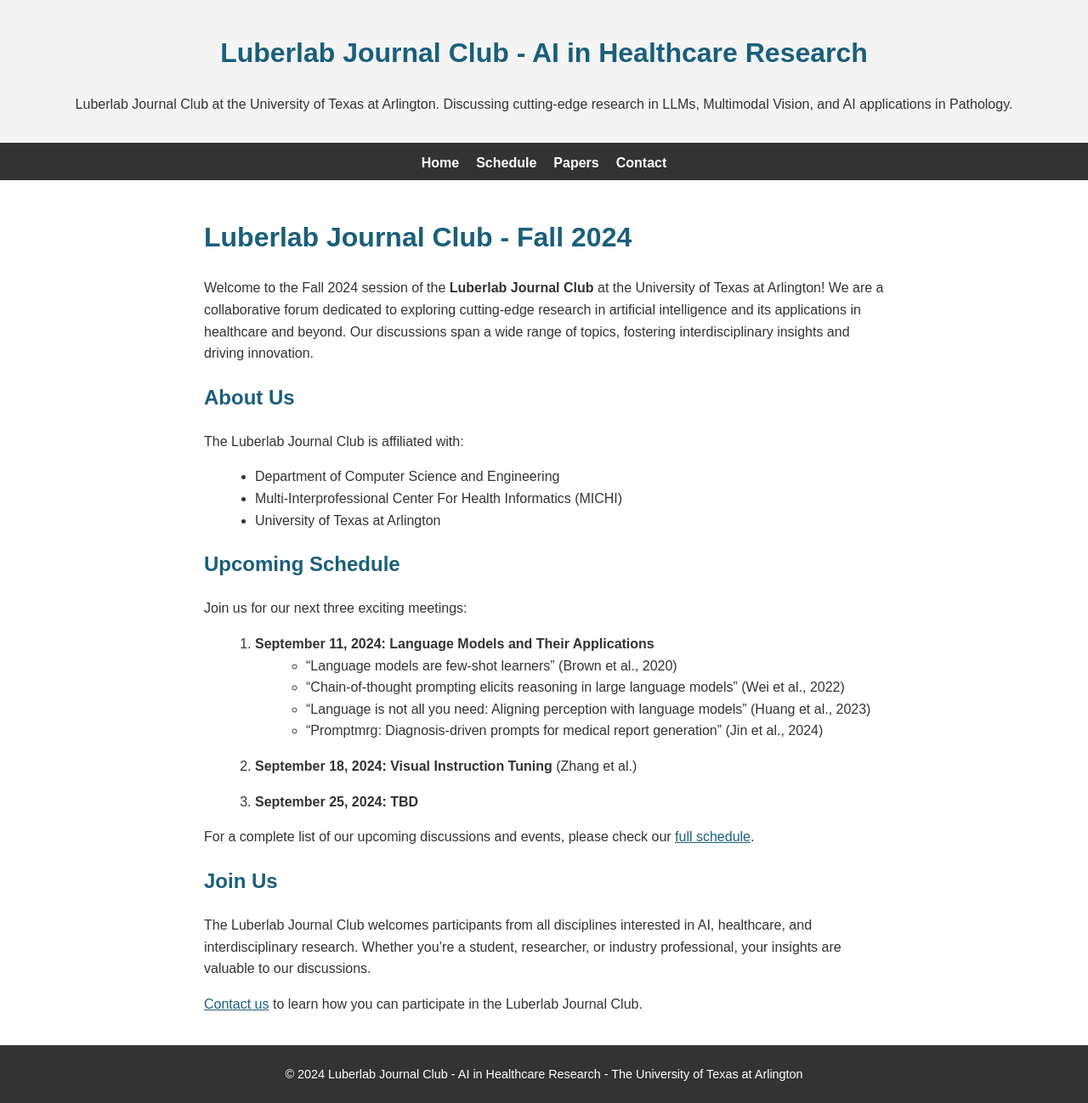
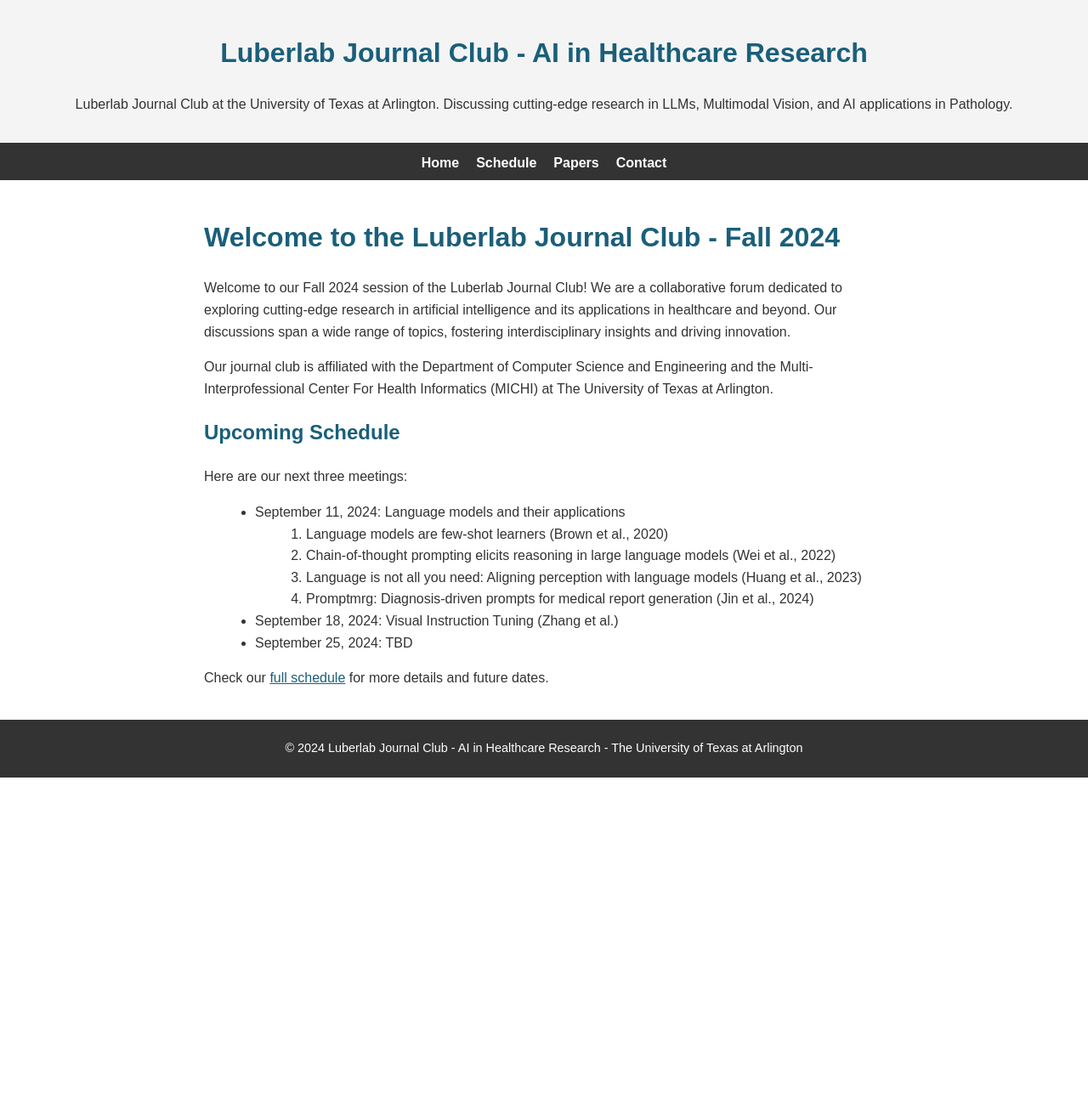
Before and after one commit to facevoid/luberlab-journal-club, a Jekyll site: the page built from index.md, in a window 1280 px wide. Shown: the whole page at 85% size. Built offline with Jekyll 4.4.1, drawn with Linux system fonts in a browser that asks for light colours; after the commit the page ends 915 px from its top, so only the background shows below that.

Commit message:
Update index

```diff
--- a/index.md
+++ b/index.md
@@ -1,38 +1,25 @@
 ---
 layout: default
-title: "Luberlab Journal Club - AI in Healthcare Research at UTA"
-description: "Join the Luberlab Journal Club at University of Texas at Arlington for cutting-edge discussions on AI in healthcare, language models, and interdisciplinary research."
+title: "Luberlab Journal Club - Fall 2024 | University of Texas at Arlington"
+description: "Join the Luberlab Journal Club for discussions on AI in healthcare, language models, and interdisciplinary research at UTA."
 ---
 
-# Luberlab Journal Club - Fall 2024
+# Welcome to the Luberlab Journal Club - Fall 2024
 
-Welcome to the Fall 2024 session of the **Luberlab Journal Club** at the University of Texas at Arlington! We are a collaborative forum dedicated to exploring cutting-edge research in artificial intelligence and its applications in healthcare and beyond. Our discussions span a wide range of topics, fostering interdisciplinary insights and driving innovation.
+Welcome to our Fall 2024 session of the Luberlab Journal Club! We are a collaborative forum dedicated to exploring cutting-edge research in artificial intelligence and its applications in healthcare and beyond. Our discussions span a wide range of topics, fostering interdisciplinary insights and driving innovation.
 
-## About Us
-
-The Luberlab Journal Club is affiliated with:
-- Department of Computer Science and Engineering
-- Multi-Interprofessional Center For Health Informatics (MICHI)
-- University of Texas at Arlington
+Our journal club is affiliated with the Department of Computer Science and Engineering and the Multi-Interprofessional Center For Health Informatics (MICHI) at The University of Texas at Arlington.
 
 ## Upcoming Schedule
 
-Join us for our next three exciting meetings:
+Here are our next three meetings:
 
-1. **September 11, 2024: Language Models and Their Applications**
-   - "Language models are few-shot learners" (Brown et al., 2020)
-   - "Chain-of-thought prompting elicits reasoning in large language models" (Wei et al., 2022)
-   - "Language is not all you need: Aligning perception with language models" (Huang et al., 2023)
-   - "Promptmrg: Diagnosis-driven prompts for medical report generation" (Jin et al., 2024)
+- September 11, 2024: Language models and their applications
+  1. Language models are few-shot learners (Brown et al., 2020)
+  2. Chain-of-thought prompting elicits reasoning in large language models (Wei et al., 2022)
+  3. Language is not all you need: Aligning perception with language models (Huang et al., 2023)
+  4. Promptmrg: Diagnosis-driven prompts for medical report generation (Jin et al., 2024)
+- September 18, 2024: Visual Instruction Tuning (Zhang et al.)
+- September 25, 2024: TBD
 
-2. **September 18, 2024: Visual Instruction Tuning** (Zhang et al.)
-
-3. **September 25, 2024: TBD**
-
-For a complete list of our upcoming discussions and events, please check our [full schedule](schedule.md).
-
-## Join Us
-
-The Luberlab Journal Club welcomes participants from all disciplines interested in AI, healthcare, and interdisciplinary research. Whether you're a student, researcher, or industry professional, your insights are valuable to our discussions.
-
-[Contact us](#) to learn how you can participate in the Luberlab Journal Club.
+Check our [full schedule]({{ "/schedule" | relative_url }}) for more details and future dates.
```
